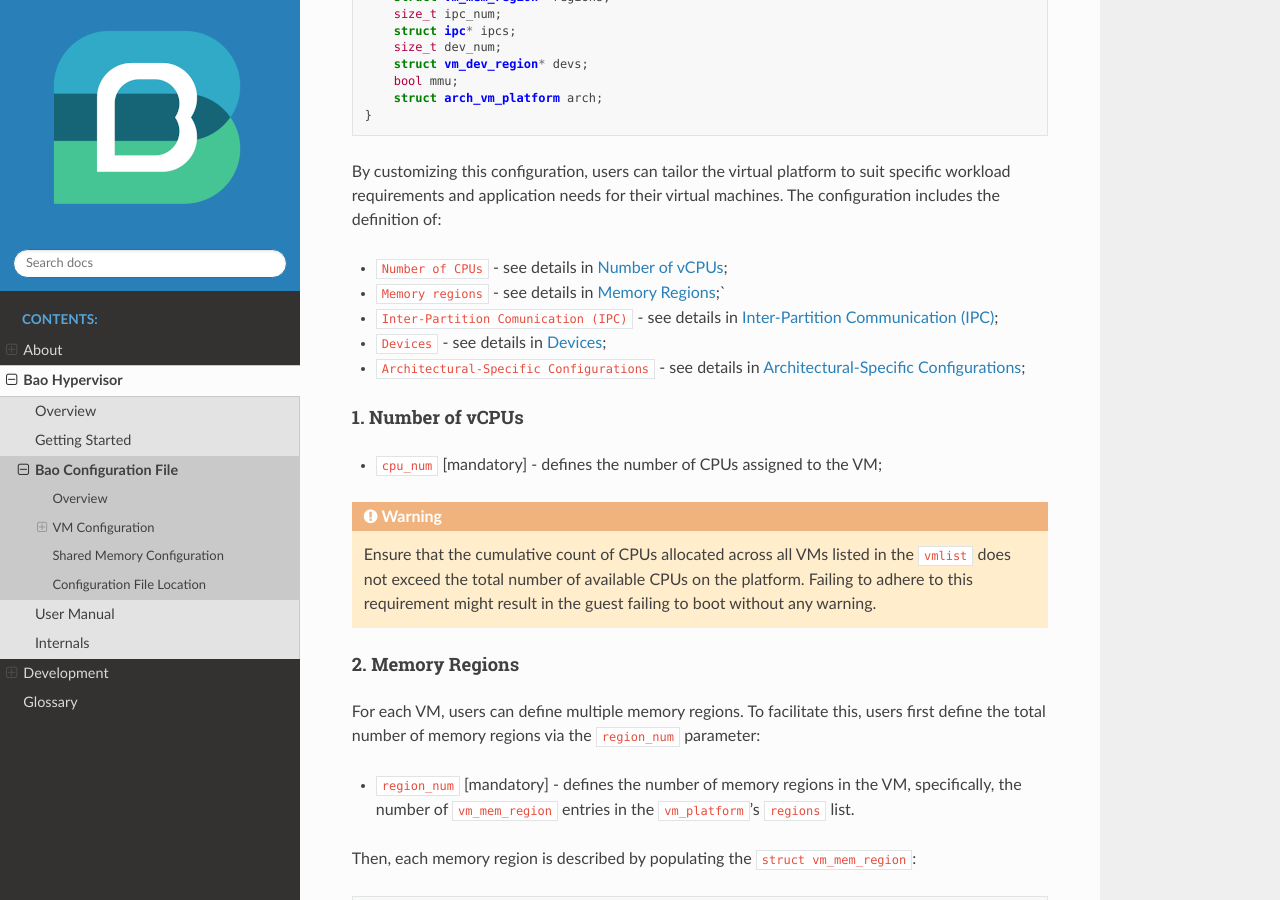
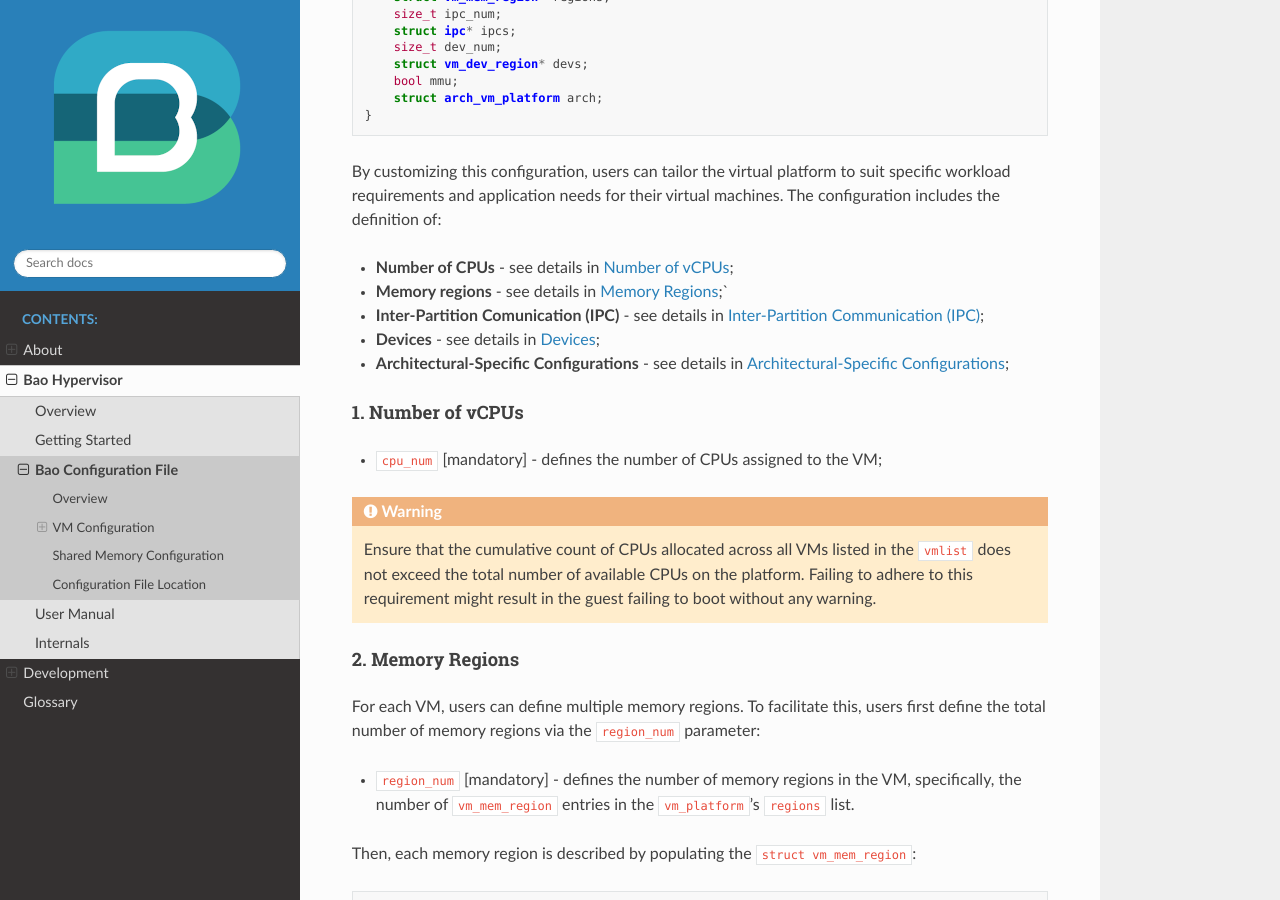
Before and after one commit to bao-project/bao-docs, a Sphinx documentation site: the page built from source/bao_hyp/config.rst, in a window 1280 px wide and 900 px high, scrolled down 4707 px. Built offline with Sphinx 7.4.7 and the Read the Docs theme 2.0.0, drawn with Linux system fonts in a browser that asks for light colours.

```diff
--- a/source/bao_hyp/config.rst
+++ b/source/bao_hyp/config.rst
@@ -214,11 +214,11 @@ By customizing this configuration, users can tailor the virtual platform to suit
 requirements and application needs for their virtual machines. The configuration includes the
 definition of:
 
-- ``Number of CPUs`` - see details in `Number of vCPUs`_;
-- ``Memory regions`` - see details in `Memory Regions`_;`
-- ``Inter-Partition Comunication (IPC)`` - see details in `Inter-Partition Communication (IPC)`_;
-- ``Devices`` - see details in `Devices`_;
-- ``Architectural-Specific Configurations`` - see details in `Architectural-Specific
+- **Number of CPUs** - see details in `Number of vCPUs`_;
+- **Memory regions** - see details in `Memory Regions`_;`
+- **Inter-Partition Comunication (IPC)** - see details in `Inter-Partition Communication (IPC)`_;
+- **Devices** - see details in `Devices`_;
+- **Architectural-Specific Configurations** - see details in `Architectural-Specific
   Configurations`_;
 
 1. Number of vCPUs
```
